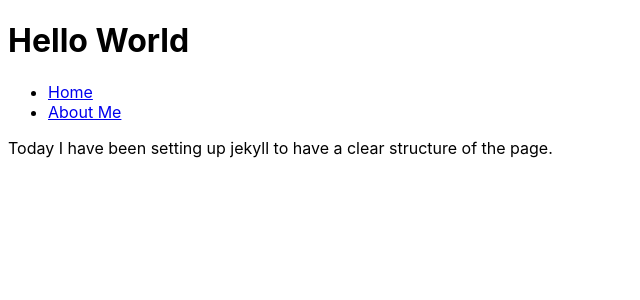
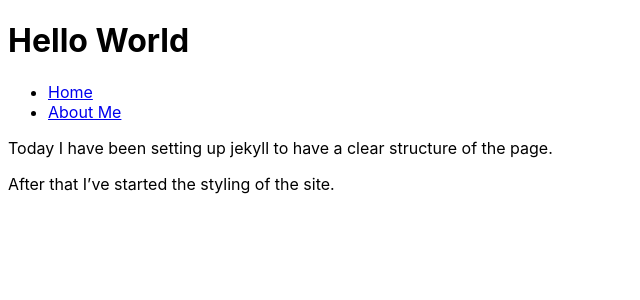
Before and after one commit to Haroenv/trip, a Jekyll site: the page built from _posts/2015-9-1-Hello-World.md, in a window 1280 px wide. Shown: the top 300 px of the page, without its empty margins (0-640 px from the left). Built offline with Jekyll 4.4.1, drawn with Linux system fonts in a browser that asks for light colours.

Commit message:
add link

```diff
--- a/_layouts/index.html
+++ b/_layouts/index.html
@@ -5,7 +5,7 @@
 <article>
     <h3><a href="/trip/{{post.url}}">{{ post.title }}</a></h3>
    <section>
-    {{ post.excerpt }}
+    {{ post.excerpt }}<a href="/trip/{{post.url}}">…</a>
     </section>
 </article>
 {% endfor %}
--- a/_posts/2015-9-1-Hello-World.md
+++ b/_posts/2015-9-1-Hello-World.md
@@ -4,3 +4,5 @@ title: Hello World
 ---
 
 Today I have been setting up jekyll to have a clear structure of the page.
+
+After that I've started the styling of the site.
```
